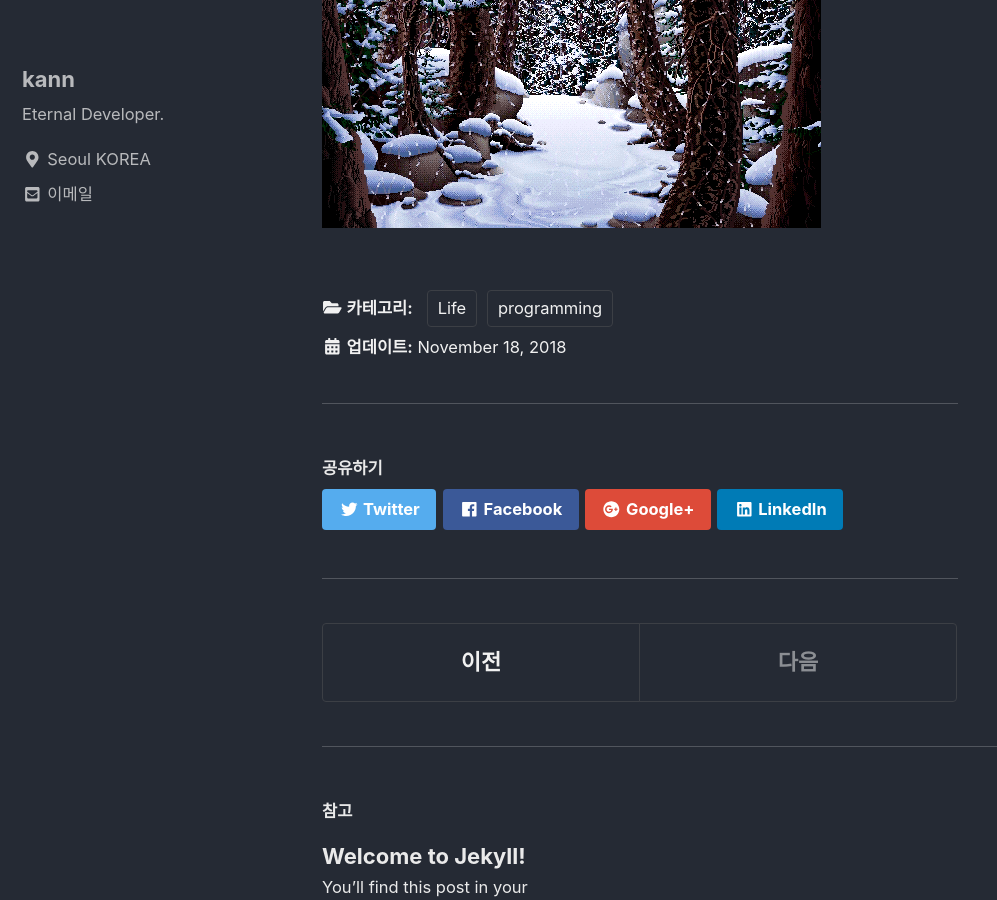
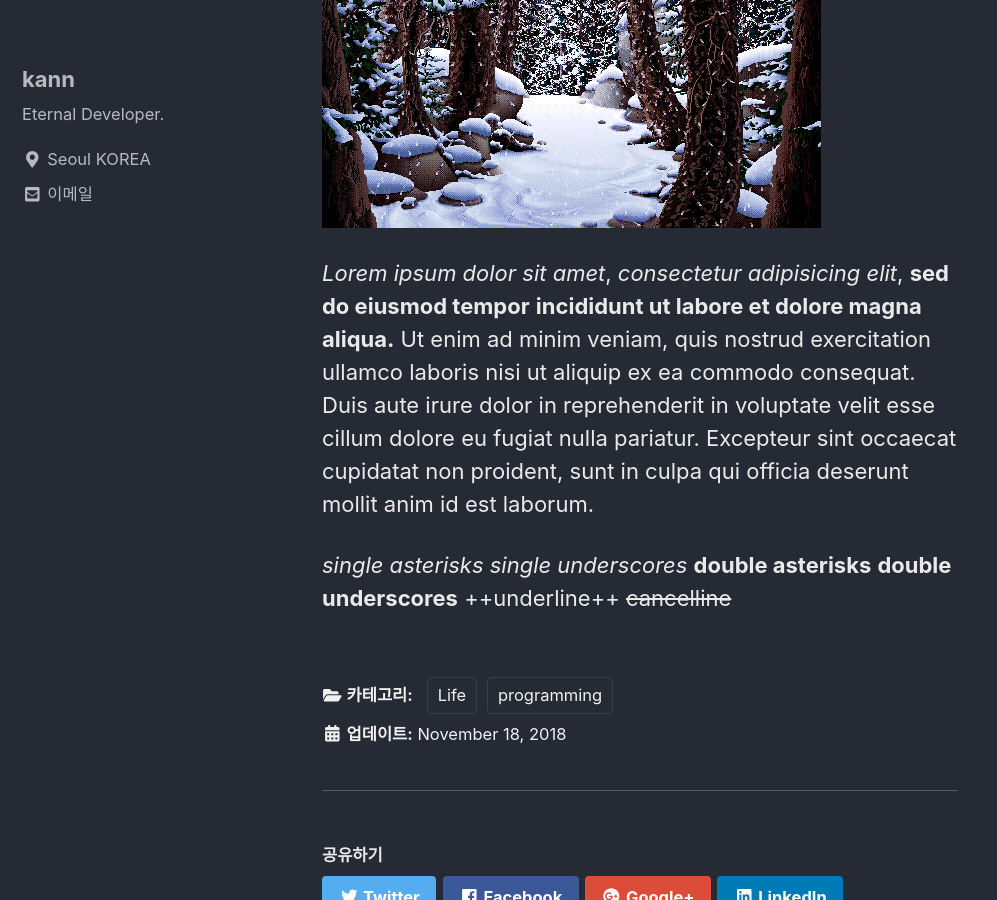
Before and after one commit to nnkann/kann, a Jekyll site: the page built from _posts/2018-11-18-1st-post.markdown, in a window 1280 px wide and 900 px high, scrolled down 473 px. Shown: the whole window, without its empty margins (0-997 px from the left). Built offline with Jekyll 4.4.1, drawn with Linux system fonts in a browser that asks for light colours; cached includes are drawn as plain includes; nearby versions of some CDN libraries.

Commit message:
no message

```diff
--- a/_posts/2018-11-18-1st-post.markdown
+++ b/_posts/2018-11-18-1st-post.markdown
@@ -7,3 +7,12 @@
 첫번째 블로그 포스트.
 
 ![Snowing view](/assets/images/snowing.gif)
+
+*Lorem ipsum dolor sit amet*, _consectetur adipisicing elit_, __sed do eiusmod tempor__ **incididunt ut labore et dolore magna aliqua.** Ut enim ad minim veniam, quis nostrud exercitation ullamco laboris nisi ut aliquip ex ea commodo consequat. Duis aute irure dolor in reprehenderit in voluptate velit esse cillum dolore eu fugiat nulla pariatur. Excepteur sint occaecat cupidatat non proident, sunt in culpa qui officia deserunt mollit anim id est laborum.
+
+*single asterisks*
+_single underscores_
+**double asterisks**
+__double underscores__
+++underline++
+~~cancelline~~
```
